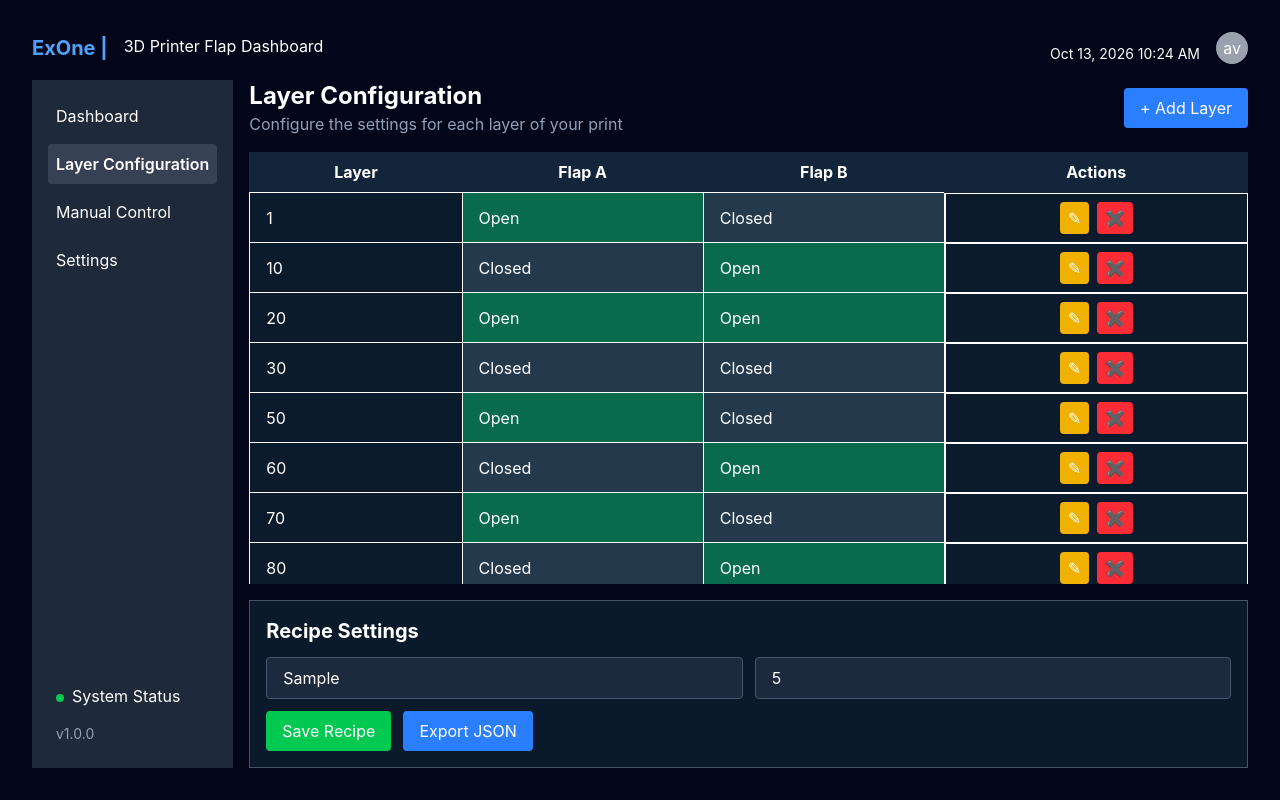
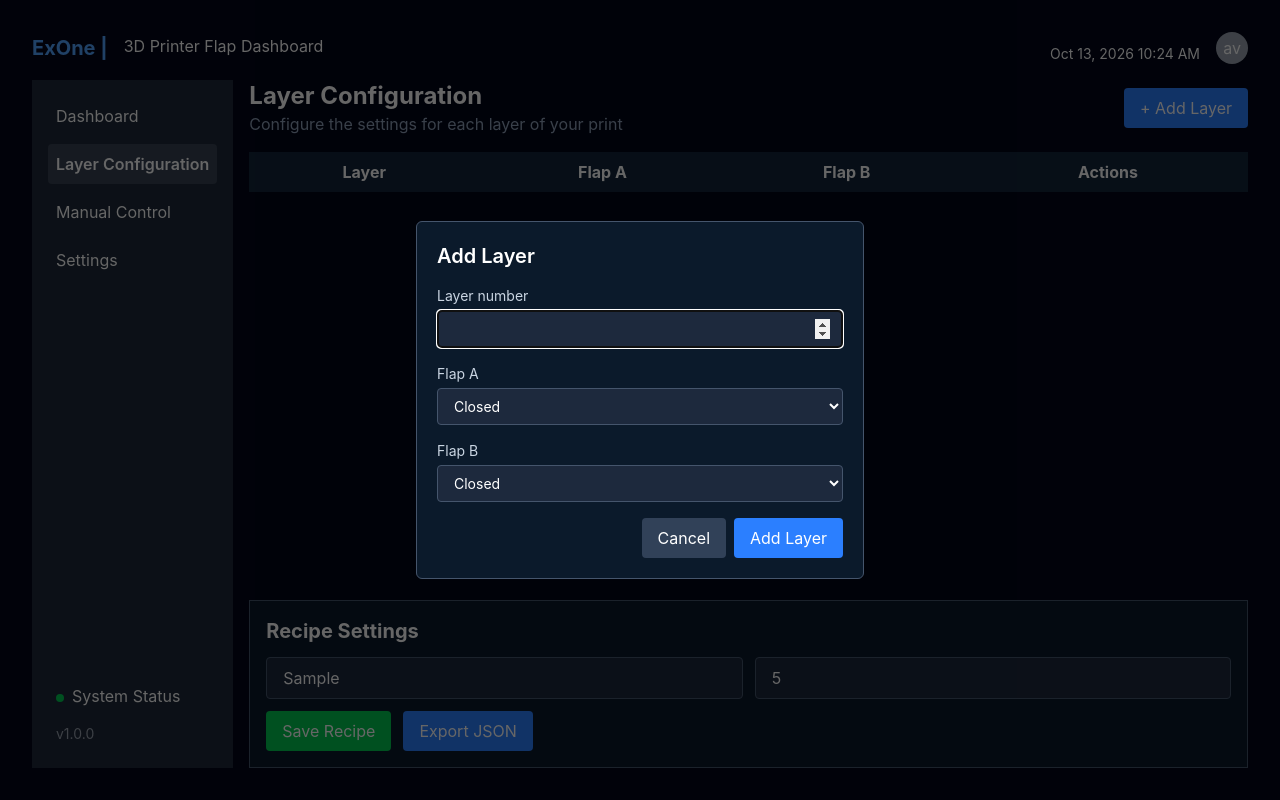
Before and after one commit to Alfredoeb9/ExOne-3D-Printer-Flap-Controller, a React (Vite) app in the folder UI/: page /layers in a window 1280 px wide. Both pictures are taken after typing "Sample", "5" into the empty fields and a click on the button "+ Add Layer". Built offline with nearby package versions, Linux system fonts and the light colour scheme.

Commit message:
[UI] created dynamic layer table and modal
Layer table is dynamic and user is not able to click on add layer to pop up a modal

```diff
--- a/UI/src/pages/LayerConfiguration.tsx
+++ b/UI/src/pages/LayerConfiguration.tsx
@@ -1,29 +1,57 @@
-const dummyLayers = [
-    { id: 1, flapA: "Open", flapB: "Closed" },
-    { id: 10, flapA: "Closed", flapB: "Open" },
-    { id: 20, flapA: "Open", flapB: "Open" },
-    { id: 30, flapA: "Closed", flapB: "Closed" },
-    { id: 50, flapA: "Open", flapB: "Closed" },
-    { id: 60, flapA: "Closed", flapB: "Open" },
-    { id: 70, flapA: "Open", flapB: "Closed" },
-    { id: 80, flapA: "Closed", flapB: "Open" },
-    { id: 90, flapA: "Open", flapB: "Open" },
-    { id: 100, flapA: "Closed", flapB: "Closed" },
-    { id: 110, flapA: "Open", flapB: "Closed" },
-    { id: 120, flapA: "Closed", flapB: "Open" },
-    { id: 130, flapA: "Open", flapB: "Open" },
-    { id: 140, flapA: "Closed", flapB: "Closed" },
-    { id: 150, flapA: "Open", flapB: "Closed" },
-    { id: 160, flapA: "Closed", flapB: "Open" },
-    { id: 170, flapA: "Open", flapB: "Open" },
-    { id: 180, flapA: "Closed", flapB: "Closed" },
-    { id: 190, flapA: "Open", flapB: "Closed" },
-    { id: 200, flapA: "Closed", flapB: "Open" },
-    { id: 210, flapA: "Open", flapB: "Open" },
-    { id: 220, flapA: "Closed", flapB: "Closed" },
-];
+import { useEffect, useRef, useState } from "react";
+
+// const dummyLayers = [
+//     { id: 1, flapA: "Open", flapB: "Closed" },
+//     { id: 10, flapA: "Closed", flapB: "Open" },
+//     { id: 20, flapA: "Open", flapB: "Open" },
+//     { id: 30, flapA: "Closed", flapB: "Closed" },
+//     { id: 50, flapA: "Open", flapB: "Closed" },
+//     { id: 60, flapA: "Closed", flapB: "Open" },
+//     { id: 70, flapA: "Open", flapB: "Closed" },
+//     { id: 80, flapA: "Closed", flapB: "Open" },
+//     { id: 90, flapA: "Open", flapB: "Open" },
+//     { id: 100, flapA: "Closed", flapB: "Closed" },
+//     { id: 110, flapA: "Open", flapB: "Closed" },
+//     { id: 120, flapA: "Closed", flapB: "Open" },
+//     { id: 130, flapA: "Open", flapB: "Open" },
+//     { id: 140, flapA: "Closed", flapB: "Closed" },
+//     { id: 150, flapA: "Open", flapB: "Closed" },
+//     { id: 160, flapA: "Closed", flapB: "Open" },
+//     { id: 170, flapA: "Open", flapB: "Open" },
+//     { id: 180, flapA: "Closed", flapB: "Closed" },
+//     { id: 190, flapA: "Open", flapB: "Closed" },
+//     { id: 200, flapA: "Closed", flapB: "Open" },
+//     { id: 210, flapA: "Open", flapB: "Open" },
+//     { id: 220, flapA: "Closed", flapB: "Closed" },
+// ];
 
 export default function LayerConfiguration() {
+    const [layers, setLayers] = useState<{ id: number; flapA: string; flapB: string }[]>([]);
+    const [isAddLayerOpen, setIsAddLayerOpen] = useState(false);
+    const dialogRef = useRef<HTMLDialogElement>(null);
+
+    useEffect(() => {
+        const dialog = dialogRef.current;
+        if (!dialog) return;
+
+        if (isAddLayerOpen && !dialog.open) dialog.showModal();
+        if (!isAddLayerOpen && dialog.open) dialog.close();
+    }, [isAddLayerOpen]);
+
+    function handleAddLayer(event: React.FormEvent<HTMLFormElement>) {
+        event.preventDefault();
+
+        const formData = new FormData(event.currentTarget);
+        const newLayer = {
+            id: Number(formData.get("layer")),
+            flapA: String(formData.get("flapA")),
+            flapB: String(formData.get("flapB")),
+        };
+
+        setLayers((currentLayers) => [...currentLayers, newLayer]);
+        setIsAddLayerOpen(false);
+    }
+
     return (
         <div className="flex h-full min-h-0 w-full flex-col overflow-hidden">
             <div className="mb-4 flex shrink-0 flex-wrap items-center justify-between gap-3">
@@ -32,7 +60,7 @@ export default function LayerConfiguration() {
                     <p className="text-slate-400">Configure the settings for each layer of your print</p>
                 </div>
 
-                <button className="cursor-pointer rounded bg-blue-500 px-4 py-2 text-white">
+                <button className="cursor-pointer rounded bg-blue-500 px-4 py-2 text-white" onClick={() => setIsAddLayerOpen(true)}>
                     + Add Layer
                 </button>
             </div>
@@ -49,7 +77,7 @@ export default function LayerConfiguration() {
                     </thead>
                     <tbody>
                         {/* Example row */}
-                        {dummyLayers.map((layer) => (
+                        {layers && layers.map((layer) => (
                             <tr key={layer.id} className="bg-[#0C1B2C]">
                                 <td className="border px-4 py-2">{layer.id}</td>
                                 <td className={`border px-4 py-2 ${layer.flapA === "Open" ? "bg-[#086B4B]" : "bg-[#25394D]"}`}>{layer.flapA}</td>
@@ -76,6 +104,62 @@ export default function LayerConfiguration() {
                 </div>
             </div>
 
+            <dialog
+                ref={dialogRef}
+                aria-labelledby="add-layer-title"
+                onCancel={(event) => {
+                    event.preventDefault();
+                    setIsAddLayerOpen(false);
+                }}
+                className="m-auto w-[min(28rem,calc(100%-2rem))] rounded-md border border-slate-600 bg-[#0B1A2B] p-0 text-white backdrop:bg-black/60"
+            >
+                <form onSubmit={handleAddLayer} className="space-y-4 p-5">
+                    <h2 id="add-layer-title" className="text-xl font-semibold">
+                        Add Layer
+                    </h2>
+
+                    <label className="block text-sm text-slate-300">
+                        Layer number
+                        <input
+                            name="layer"
+                            type="number"
+                            min="1"
+                            required
+                            className="mt-1 w-full rounded border border-slate-600 bg-slate-800 px-3 py-2 text-white"
+                        />
+                    </label>
+
+                    {(["flapA", "flapB"] as const).map((flap) => (
+                        <label key={flap} className="block text-sm text-slate-300">
+                            {flap === "flapA" ? "Flap A" : "Flap B"}
+                            <select
+                                name={flap}
+                                defaultValue="Closed"
+                                className="mt-1 w-full rounded border border-slate-600 bg-slate-800 px-3 py-2 text-white"
+                            >
+                                <option>Open</option>
+                                <option>Closed</option>
+                            </select>
+                        </label>
+                    ))}
+
+                    <div className="flex justify-end gap-2">
+                        <button
+                            type="button"
+                            onClick={() => setIsAddLayerOpen(false)}
+                            className="rounded bg-slate-700 px-4 py-2"
+                        >
+                            Cancel
+                        </button>
+                        <button
+                            type="submit"
+                            className="rounded bg-blue-500 px-4 py-2"
+                        >
+                            Add Layer
+                        </button>
+                    </div>
+                </form>
+            </dialog>
         </div>
     );
 }
```
